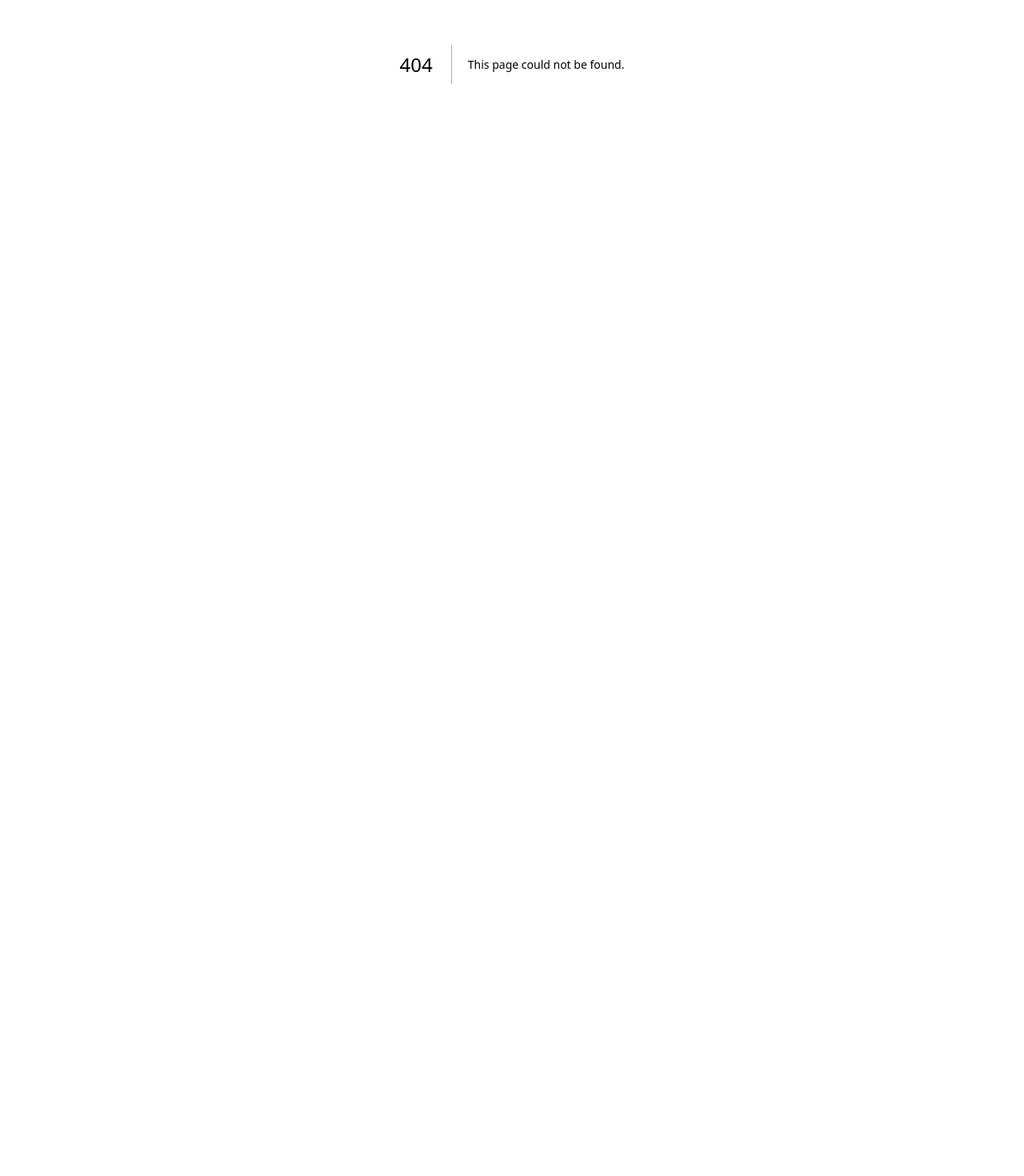
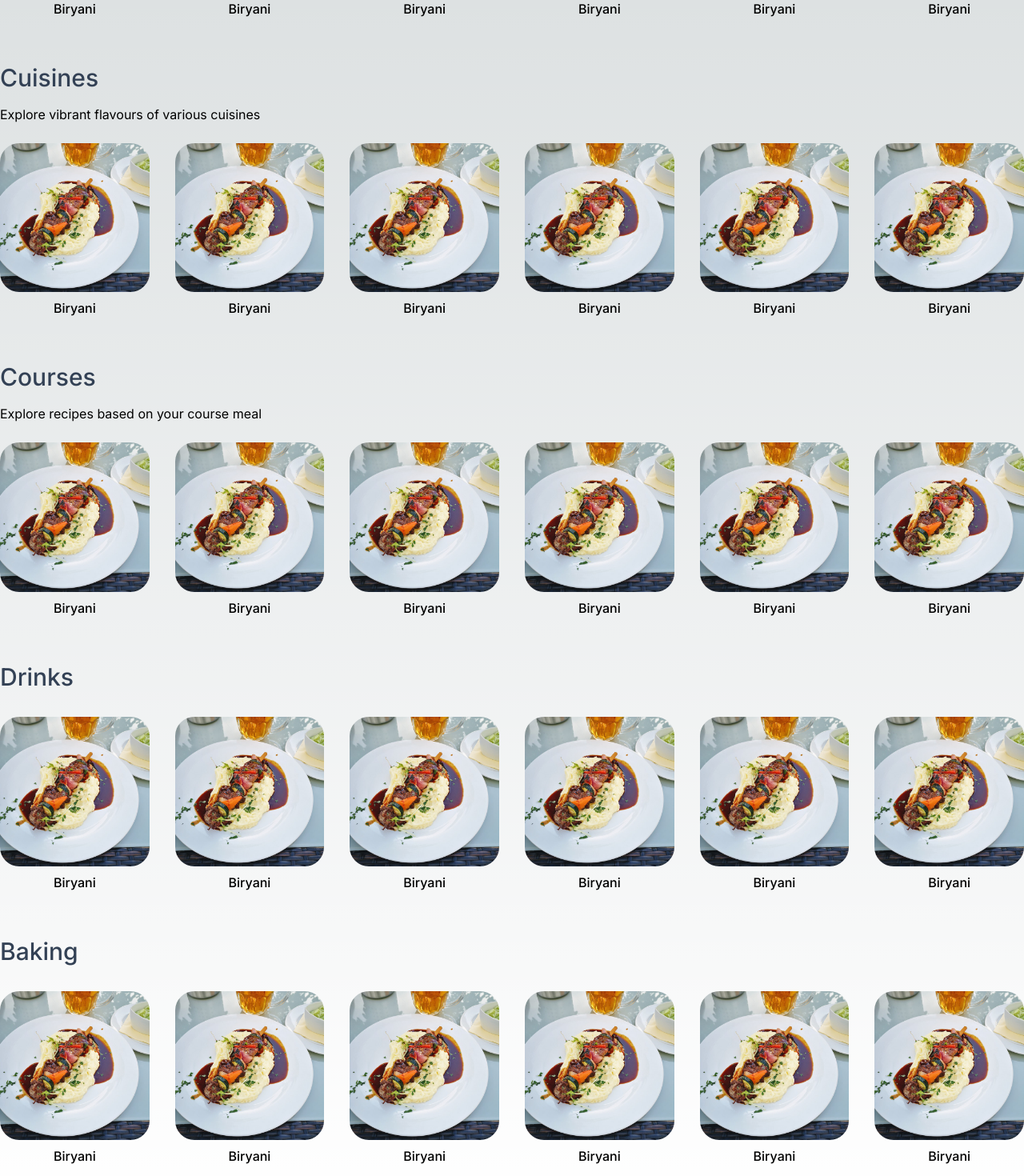
Before and after one commit to Andrey1914/cookbook, a Next.js app: page /categories in a window 1280 px wide. Before the commit this address had no page. Shown: the part 320-1790 px from the top of the page at 80% size. Before the commit the page ends 800 px from the top, so only its background shows below. Built offline with nearby package versions, Linux system fonts and the light colour scheme.

Commit message:
created categories page

```diff
--- /dev/null
+++ b/app/categories/page.jsx
@@ -0,0 +1,79 @@
+import CategoryCard from "@/components/CategoryCard";
+
+export default function Categories() {
+  return (
+    <>
+      <div id="popular" className="my=6 lg:my-14">
+        <h2 className="text-xl font-medium text-slate-700 my-4 sm:mb-8 sm:text-3xl">
+          Most popular dishes
+        </h2>
+        <div className="grid gap-4 justify-items-center grid-cols-3 sm:grid-cols-6 md:gap-8">
+          <CategoryCard />
+          <CategoryCard />
+          <CategoryCard />
+          <CategoryCard />
+          <CategoryCard />
+          <CategoryCard />
+        </div>
+      </div>
+      <div id="cuisines-category" className="my-10 lg:my-14">
+        <h2 className="text-xl font-medium text-slate-700 my-4 sm:my-4 sm:text-3xl">
+          Cuisines
+        </h2>
+        <p className="mb-6 hidden sm:block">
+          Explore vibrant flavours of various cuisines
+        </p>
+        <div className="grid gap-4 justify-items-center grid-cols-3 sm:grid-cols-6 md:gap-8">
+          <CategoryCard />
+          <CategoryCard />
+          <CategoryCard />
+          <CategoryCard />
+          <CategoryCard />
+          <CategoryCard />
+        </div>
+      </div>
+      <div id="courses-category" className="my-10 lg:my-14">
+        <h2 className="text-xl font-medium text-slate-700 my-4 sm:my-4 sm:text-3xl">
+          Courses
+        </h2>
+        <p className="mb-6 hidden sm:block">
+          Explore recipes based on your course meal
+        </p>
+        <div className="grid gap-4 justify-items-center grid-cols-3 sm:grid-cols-6 md:gap-8">
+          <CategoryCard />
+          <CategoryCard />
+          <CategoryCard />
+          <CategoryCard />
+          <CategoryCard />
+          <CategoryCard />
+        </div>
+      </div>
+      <div id="courses-category" className="my-10 lg:my-14">
+        <h2 className="text-xl font-medium text-slate-700 my-4 sm:my-8 sm:text-3xl">
+          Drinks
+        </h2>
+        <div className="grid gap-4 justify-items-center grid-cols-3 sm:grid-cols-6 md:gap-8">
+          <CategoryCard />
+          <CategoryCard />
+          <CategoryCard />
+          <CategoryCard />
+          <CategoryCard />
+          <CategoryCard />
+        </div>
+      </div>
+      <div id="courses-category" className="my-10 lg:my-14">
+        <h2 className="text-xl font-medium text-slate-700 my-4 sm:my-8 sm:text-3xl">
+          Baking
+        </h2>
+        <div className="grid gap-4 justify-items-center grid-cols-3 sm:grid-cols-6 md:gap-8">
+          <CategoryCard />
+          <CategoryCard />
+          <CategoryCard />
+          <CategoryCard />
+          <CategoryCard />
+          <CategoryCard />
+        </div>
+      </div>
+    </>
+  );
+}
```
